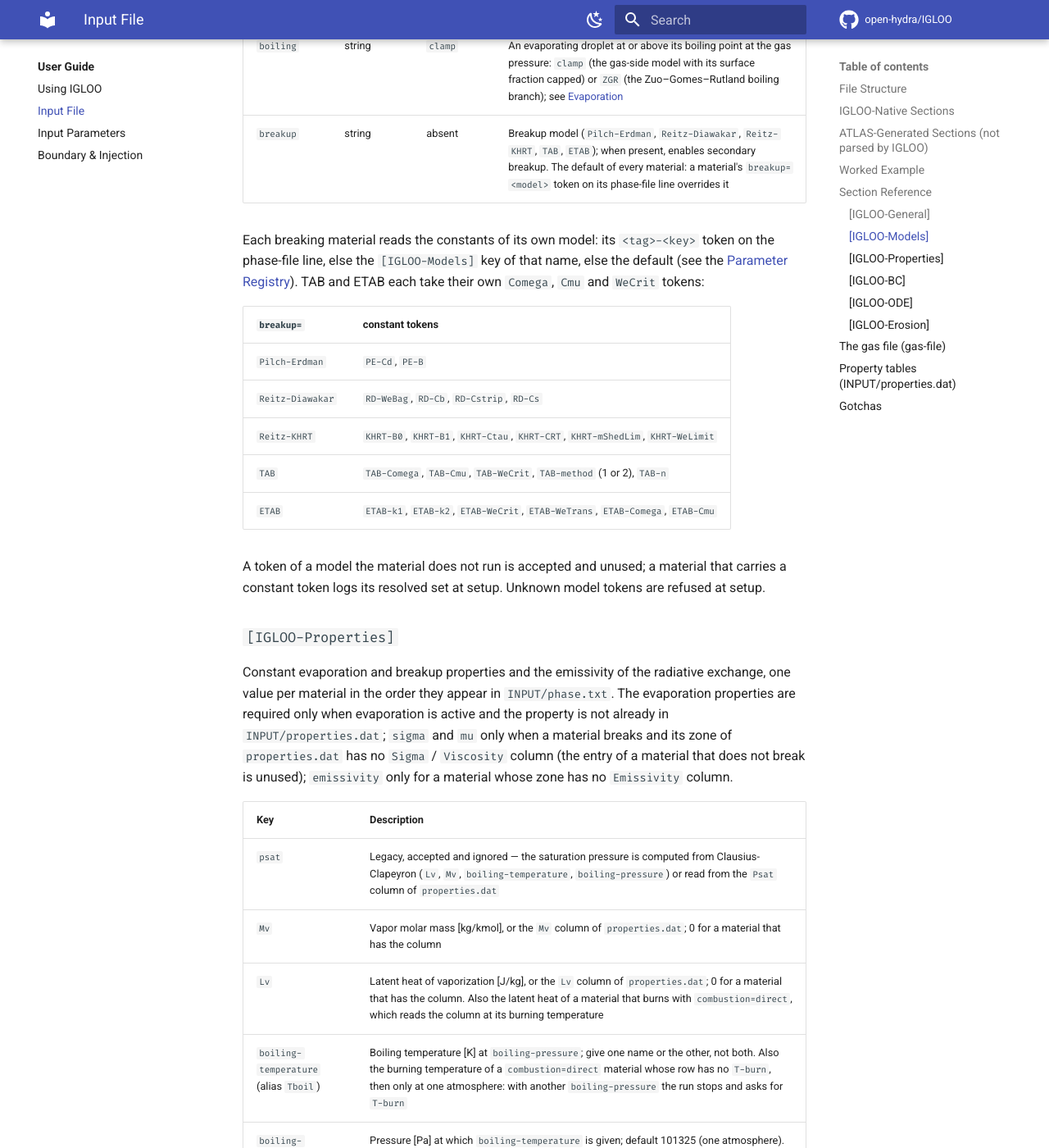
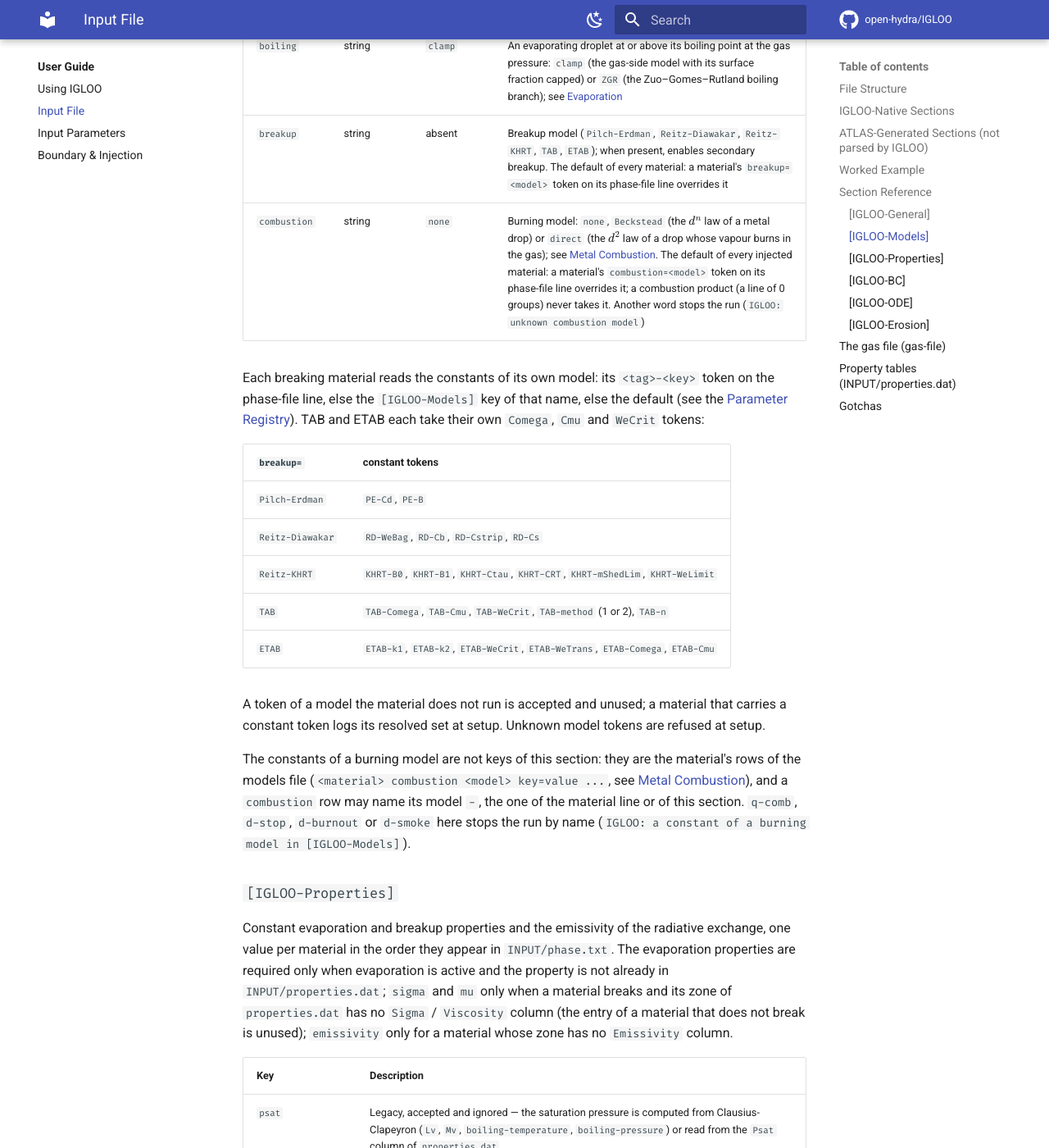
Before and after one commit to open-hydra/IGLOO, an MkDocs documentation site: the page built from docs/user/input.md, in a window 1280 px wide and 1400 px high, scrolled down 6504 px. Shown: the whole window at 82% size. Built offline with MkDocs 1.6.1 and Material for MkDocs 9.7.7, drawn with Linux system fonts in a browser that asks for light colours; comment, search, counter and statistics services are not loaded.

Commit message:
docs: [IGLOO-Models] combustion in the section's table
docs/user/input.md: the combustion row of [IGLOO-Models] (default none; none, Beckstead, direct; the default of
every injected material, overridden by the material line's combustion=<model>, never taken by a combustion product,
a line of 0 groups; another word stops the run), and after the breakup tables where the constants of a burning model
go: the material's rows of the models file, a row's model "-" for the line's or the section's, q-comb, d-stop,
d-burnout or d-smoke in the section stopping the run by name.

Co-Authored-By: Claude Opus 5.5 <noreply@anthropic.com>
Claude-Session: https://claude.ai/code/session_01YbtUqacA6qYqYfoFJvSCJ8

```diff
--- a/docs/user/input.md
+++ b/docs/user/input.md
@@ -179,6 +179,7 @@ Selects physical model closures.
 | `liquid-conduction` | string | `ITC` | Heat conduction inside an evaporating droplet: `ITC` (a uniform temperature) or `P2T` (a parabolic profile; the liquid conductivity is the `k-liq` token of the material line or the `Conductivity` column of `properties.dat`, and on a material that does not break the liquid viscosity is the `mu-liq` token or the `Viscosity` column); see [Evaporation](../theory/evaporation.md#heat-conduction-inside-the-droplet) |
 | `boiling` | string | `clamp` | An evaporating droplet at or above its boiling point at the gas pressure: `clamp` (the gas-side model with its surface fraction capped) or `ZGR` (the Zuo–Gomes–Rutland boiling branch); see [Evaporation](../theory/evaporation.md#boiling-of-a-superheated-droplet) |
 | `breakup` | string | absent | Breakup model (`Pilch-Erdman`, `Reitz-Diawakar`, `Reitz-KHRT`, `TAB`, `ETAB`); when present, enables secondary breakup. The default of every material: a material's `breakup=<model>` token on its phase-file line overrides it |
+| `combustion` | string | `none` | Burning model: `none`, `Beckstead` (the $d^n$ law of a metal drop) or `direct` (the $d^2$ law of a drop whose vapour burns in the gas); see [Metal Combustion](../theory/combustion.md). The default of every injected material: a material's `combustion=<model>` token on its phase-file line overrides it; a combustion product (a line of 0 groups) never takes it. Another word stops the run (`IGLOO: unknown combustion model`) |
 
 Each breaking material reads the constants of its own model: its `<tag>-<key>` token on the phase-file line, else
 the `[IGLOO-Models]` key of that name, else the default (see the [Parameter Registry](registry.md)). TAB and ETAB
@@ -194,6 +195,11 @@ each take their own `Comega`, `Cmu` and `WeCrit` tokens:
 
 A token of a model the material does not run is accepted and unused; a material that carries a constant token
 logs its resolved set at setup. Unknown model tokens are refused at setup.
+
+The constants of a burning model are not keys of this section: they are the material's rows of the models file
+(`<material> combustion <model> key=value ...`, see [Metal Combustion](../theory/combustion.md#inputs)), and a
+`combustion` row may name its model `-`, the one of the material line or of this section. `q-comb`, `d-stop`, `d-burnout` or
+`d-smoke` here stops the run by name (`IGLOO: a constant of a burning model in [IGLOO-Models]`).
 
 ### `[IGLOO-Properties]`
 
```
